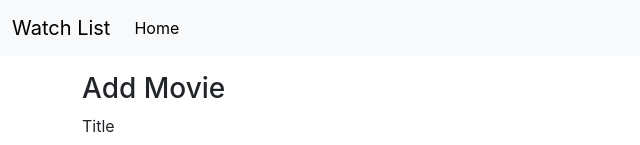
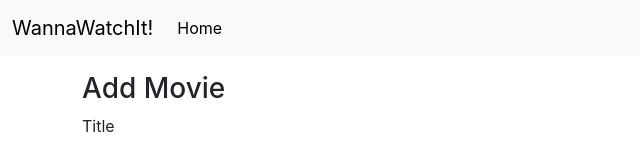
Before and after one commit to VedantUpadhyay/WannaWatchIt, a React (Create React App) app: page / in a window 1280 px wide. Shown: the top 145 px of the page, without its empty margins (0-640 px from the left). Built offline with nearby package versions, Linux system fonts and the light colour scheme.

Commit message:
Updated confiuration with wanna-watch-it

```diff
--- a/public/index.html
+++ b/public/index.html
@@ -14,7 +14,7 @@
     <link href="https://cdn.jsdelivr.net/npm/bootstrap@5.3.3/dist/css/bootstrap.min.css" rel="stylesheet" integrity="sha384-QWTKZyjpPEjISv5WaRU9OFeRpok6YctnYmDr5pNlyT2bRjXh0JMhjY6hW+ALEwIH" crossorigin="anonymous">
     <script src="https://cdn.jsdelivr.net/npm/bootstrap@5.3.3/dist/js/bootstrap.bundle.min.js" integrity="sha384-YvpcrYf0tY3lHB60NNkmXc5s9fDVZLESaAA55NDzOxhy9GkcIdslK1eN7N6jIeHz" crossorigin="anonymous"></script>
 
-    <title>TO-DO App</title>
+    <title>WannaWatchIt!</title>
   </head>
   <body>
     <noscript>You need to enable JavaScript to run this app.</noscript>
--- a/src/App.js
+++ b/src/App.js
@@ -1,6 +1,6 @@
 import './App.css';
 import Header from "./MyComponents/Header";
-import Footer from "./MyComponents/Footer";
+import Footer from './MyComponents/Footer';
 import MovieList from "./MyComponents/MovieList";
 import AddMovie from "./MyComponents/AddMovie";
 import React, {useState} from 'react';
--- a/src/MyComponents/header.js
+++ b/src/MyComponents/header.js
@@ -31,7 +31,7 @@ export default function Header(props) {
 }
 
 Header.defaultProps = {
-    title: "Watch List",
+    title: "WannaWatchIt!",
     searchBar: true
 };
 
```
Also changed, not shown: public/manifest.json.
